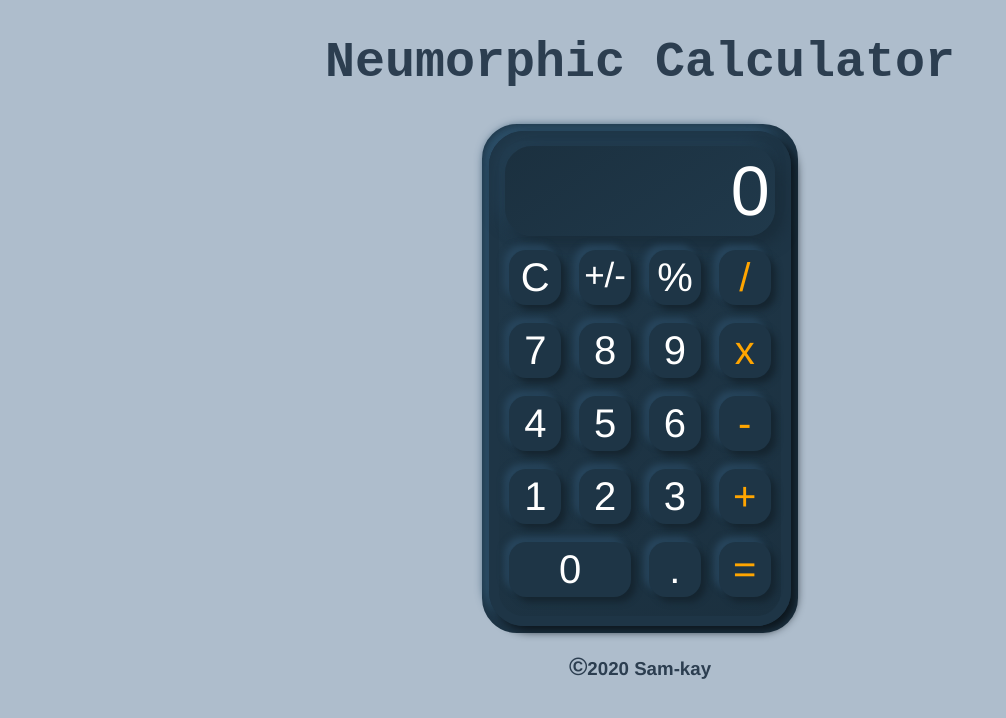
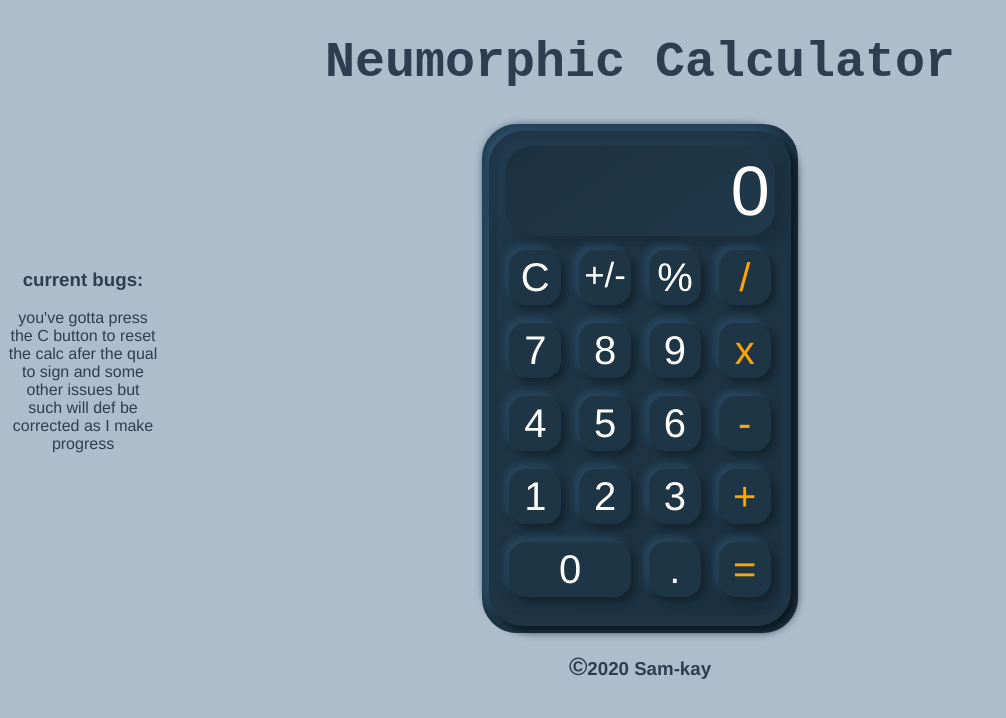
Before and after one commit to Sam-kayode/vue-js-calculator-modified, a Vue app: page / in a window 1280 px wide. Shown: the top 718 px of the page, without its empty margins (0-1006 px from the left). Built offline with nearby package versions, Linux system fonts and the light colour scheme.

Commit message:
bug notification

```diff
--- a/src/App.vue
+++ b/src/App.vue
@@ -1,6 +1,8 @@
 <template>
   <div id="app">
     <h1>Neumorphic Calculator</h1>
+    <div id="bugs"><h3>current bugs:</h3>
+    you've gotta press the C button to reset the calc afer the qual to sign  and some other issues but such will def be corrected as I make progress</div>
 <Calculator/>
     <h3><strong><span>&copy;</span>2020</strong>  Sam-kay</h3>
   </div>
@@ -39,5 +41,11 @@ h1{
 span{
   font-size:25px;
 }
+#bugs{
+  max-width:150px;
+  position:fixed;
+top:250px;
+
+}
 
 </style>
```
